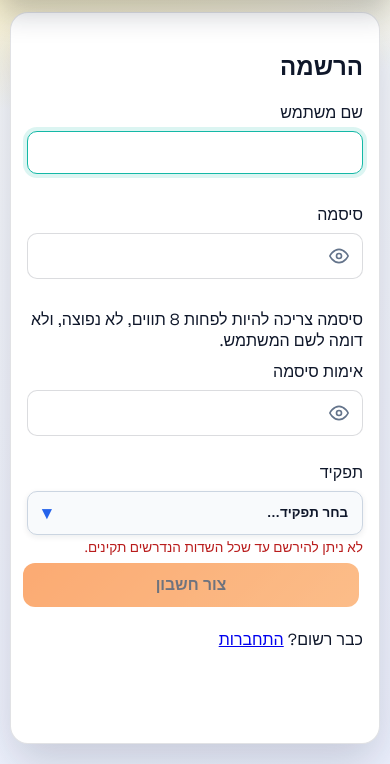
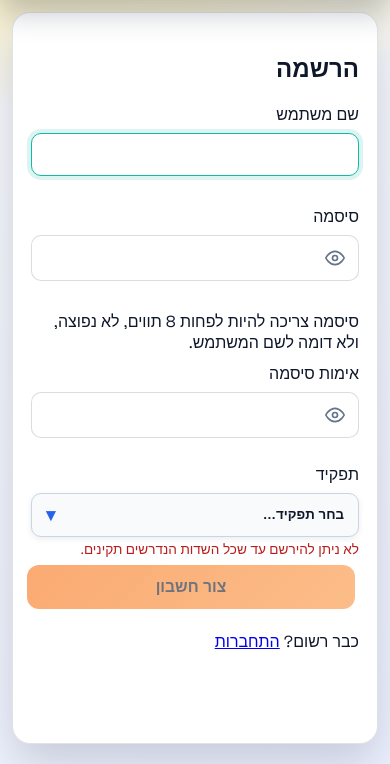
Before and after one commit to imanuel1984/stransport, a Django app: page /signup/ in a window 390 px wide. Shown: the part 80-844 px from the top of the page. Run offline with Django 5.2, Linux system fonts and the light colour scheme; parts of the project's set-up code (start-up, migrations or seed data) failed here and were passed over.

Commit message:
גודל דף: main עד 1400px בדסקטופ, טופס auth רוחב מלא במובייל, עדכון גרסת CSS
Made-with: Cursor

```diff
--- a/stransport/static/stransport/stransport.css
+++ b/stransport/static/stransport/stransport.css
@@ -67,7 +67,8 @@ nav a:hover {
 
 main {
   flex: 1;
-  max-width: 980px;
+  width: 100%;
+  max-width: 1400px;
   margin: 32px auto 60px;
   background: var(--surface);
   border-radius: 22px;
@@ -79,11 +80,6 @@ main {
 
 .auth-page {
   min-height: 100dvh;
-}
-
-.auth-page main.auth-main {
-  max-width: 440px;
-  width: min(440px, calc(100% - 24px));
 }
 
 .page-title {
@@ -828,10 +824,12 @@ a.button:hover {
     padding: 20px 18px 24px;
   }
 
+  /* דפי auth במובייל: טופס תופס רוב המסך (מרגות קטנות), בדסקטופ נשאר main 980px */
   .auth-page main.auth-main {
-    width: calc(100% - 20px);
+    max-width: 100%;
+    width: calc(100% - 24px);
     margin: 12px auto 20px;
-    padding: 18px 16px 20px;
+    padding: 20px 18px 24px;
     border-radius: 18px;
   }
 
--- a/stransport/templates/stransport/layout.html
+++ b/stransport/templates/stransport/layout.html
@@ -10,7 +10,7 @@
 
   <!-- Leaflet from same origin to avoid Tracking Prevention blocking unpkg -->
   <link rel="stylesheet" href="{% static 'stransport/css/leaflet.css' %}">
-  <link rel="stylesheet" href="{% static 'stransport/stransport.css' %}?v=20260326">
+  <link rel="stylesheet" href="{% static 'stransport/stransport.css' %}?v=20260327">
   <script src="{% static 'stransport/js/leaflet.js' %}" defer></script>
   <script>
     window.__placesReady = false;
```
